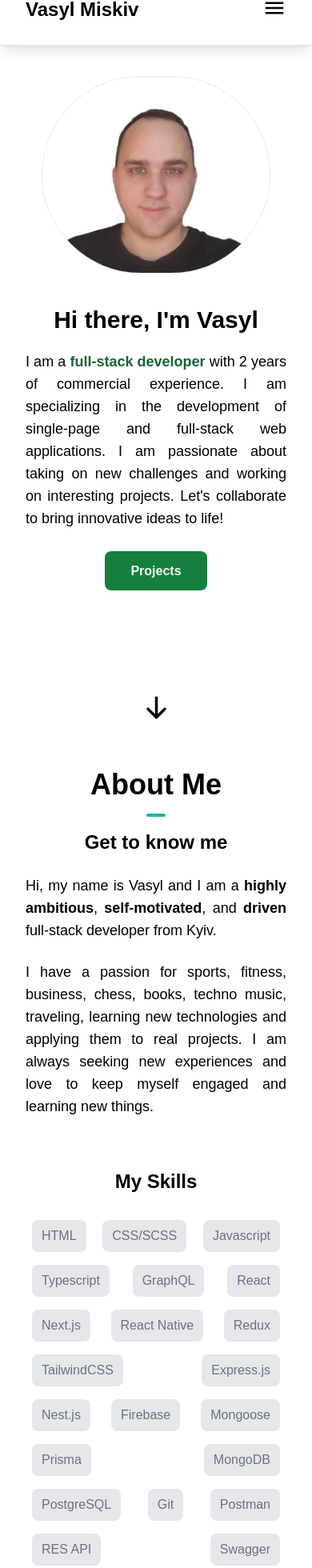
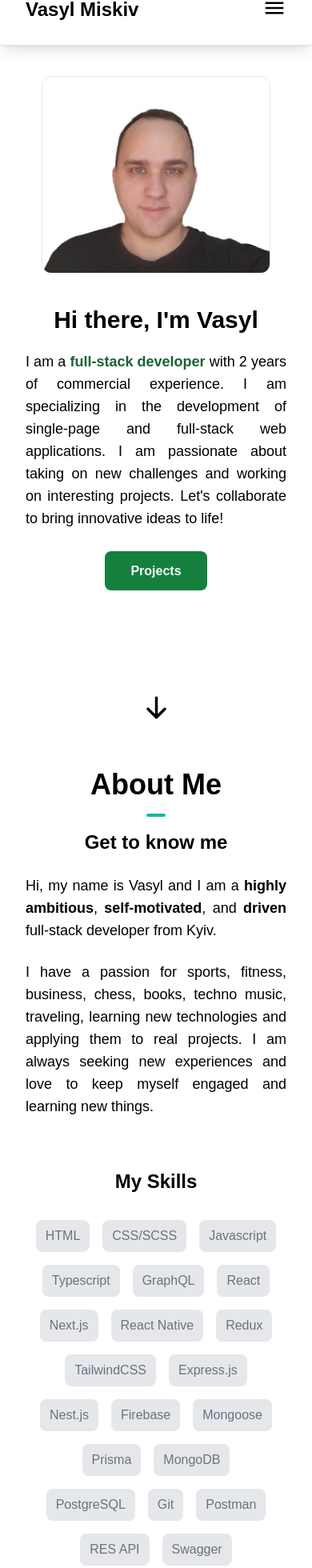
Before and after one commit to vasylmiskiv/own-portfolio, a Next.js app: page / in a window 390 px wide. Shown: the part 33-1993 px from the top of the page at 80% size. Built offline with nearby package versions, Linux system fonts and the light colour scheme.

Commit message:
added email, some ui fixes

```diff
--- a/app/components/AboutSection.tsx
+++ b/app/components/AboutSection.tsx
@@ -30,7 +30,7 @@ const AboutSection = () => {
             <h1 className="text-center text-2xl font-bold mb-6 md:text-left">
               My Skills
             </h1>
-            <div className="flex flex-wrap flex-row justify-center md:justify-start max-sm:justify-between">
+            <div className="flex flex-wrap flex-row justify-center md:justify-start max-sm:justify-center">
               {SKILLS.map((skill, i) => (
                 <p
                   key={i}
--- a/app/components/Footer.tsx
+++ b/app/components/Footer.tsx
@@ -42,10 +42,13 @@ const Footer = () => {
             />
           </a>
         </div>
-        <div className="flex flex-row items-center justify-center space-x-1">
-          © {new Date().getFullYear()} Vasyl Miskiv
-          <a href="/" className="hover:underline"></a>
+        <div className="flex flex-col items-center justify-center space-x-1">
+          <div>© Vasyl Miskiv</div>
+          <div> {new Date().getFullYear()}</div>
         </div>
+        <a href="mailto:vasylmiskiv@gmail.com" className="hover:underline">
+          vasylmiskiv@gmail.com
+        </a>
       </div>
     </footer>
   );
--- a/app/components/HeroSection.tsx
+++ b/app/components/HeroSection.tsx
@@ -18,7 +18,7 @@ const HeroSection = () => {
             width={350}
             height={350}
             alt="profile-photo"
-            className={`mx-auto mb-10 rounded-full border border-gray-200 unselectable-image pointer-events-none select-none ${
+            className={`mx-auto mb-10 rounded-xl border border-gray-200 unselectable-image pointer-events-none select-none ${
               theme === "dark" && `border-none`
             } `}
           />
```
